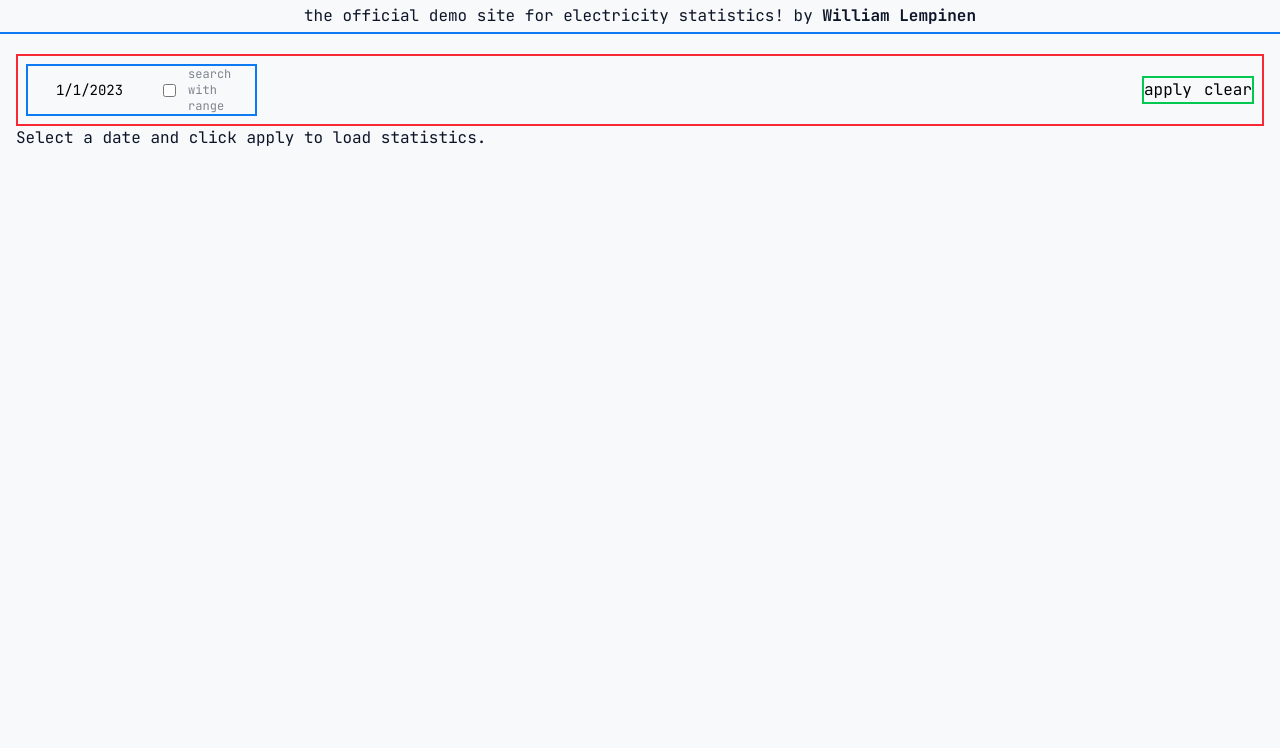
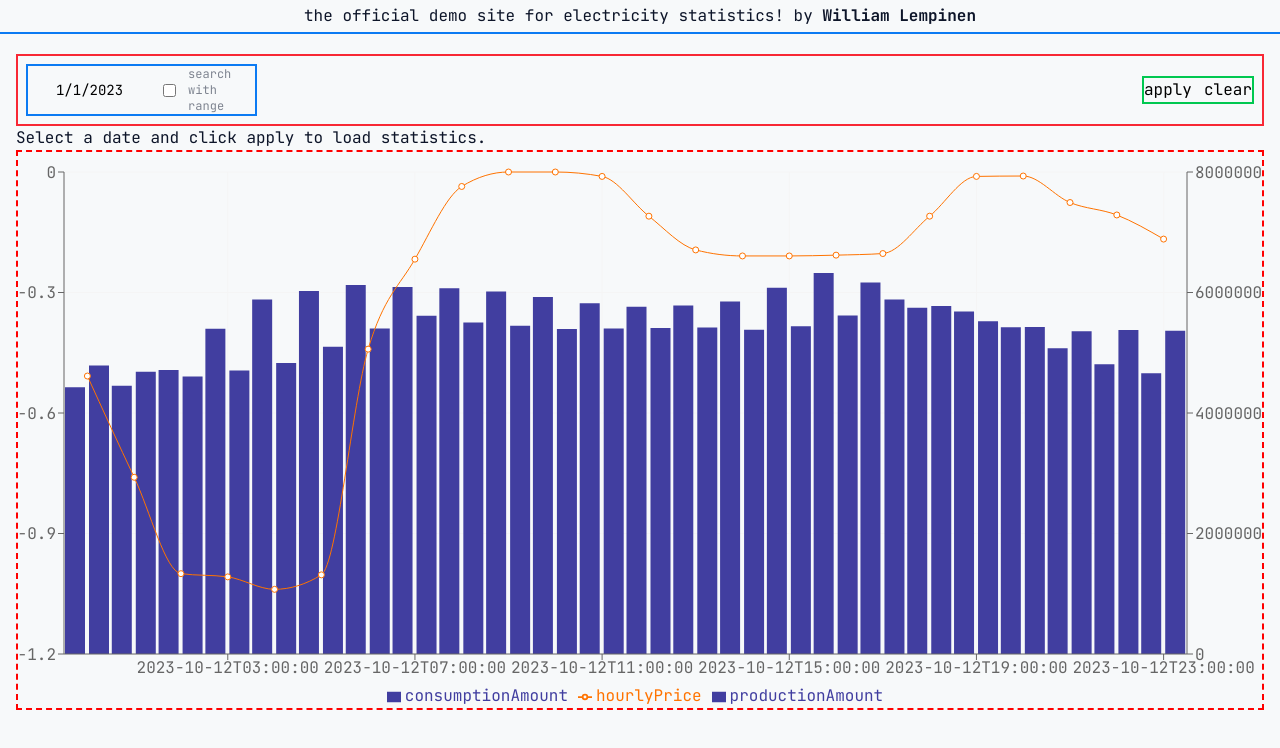
Before and after one commit to williamlempinen/kilowatch, a React (Vite) app in the folder kw-web/: page / in a window 1280 px wide. Shown: the top 748 px of the page. Built offline with nearby package versions, Linux system fonts and the light colour scheme; some icons are missing; a web font is replaced by a local one.

Commit message:
web: temp chart

```diff
--- a/kw-web/package.json
+++ b/kw-web/package.json
@@ -25,6 +25,7 @@
     },
     "devDependencies": {
         "@eslint/js": "^10.0.1",
+        "@recharts/devtools": "^0.0.18",
         "@types/node": "^24.13.3",
         "@types/react": "^19.2.18",
         "@types/react-dom": "^19.2.4",
--- a/kw-web/src/App.tsx
+++ b/kw-web/src/App.tsx
@@ -4,6 +4,7 @@ import { BrowserRouter, Navigate, Route, Routes } from 'react-router'
 import { ReactQueryDevtools } from '@tanstack/react-query-devtools/production'
 import { QueryClient, QueryClientProvider } from '@tanstack/react-query'
 import { DURATION_15_MIN } from './constants.ts'
+import { RechartsDevtoolsContext, RechartsDevtoolsPortal } from '@recharts/devtools'
 
 const queryClient = new QueryClient({
     defaultOptions: {
@@ -19,6 +20,7 @@ const queryClient = new QueryClient({
 function App() {
     return (
         <QueryClientProvider client={queryClient}>
+            <RechartsDevtoolsContext>
                 <BrowserRouter>
                     <Layout>
                         <Routes>
@@ -28,6 +30,8 @@ function App() {
                     </Layout>
                 </BrowserRouter>
                 <ReactQueryDevtools initialIsOpen={false} />
+                <RechartsDevtoolsPortal />
+            </RechartsDevtoolsContext>
         </QueryClientProvider>
     )
 }
--- a/kw-web/src/api.ts
+++ b/kw-web/src/api.ts
@@ -8,11 +8,11 @@ class ApiError extends Error {
 
 export interface ElectricityData {
     id: number
-    date: Date
+    date: string
     startTime: string
     productionAmount: number
     consumptionAmount: number
-    hourlyProduction: number
+    hourlyPrice: number
 }
 
 const getHeaders = () => ({
--- a/kw-web/src/features/chart.tsx
+++ b/kw-web/src/features/chart.tsx
@@ -0,0 +1,50 @@
+import type { ElectricityData } from '../api.ts'
+import { Bar, CartesianGrid, ComposedChart, Legend, Line, Tooltip, XAxis, YAxis } from 'recharts'
+import { RechartsDevtools } from '@recharts/devtools'
+
+export interface ElectricityChartProps {
+    data: ElectricityData[]
+}
+
+function ElectricityChart({ data }: ElectricityChartProps) {
+    const chartStyles = {
+        width: '100%',
+        maxWidth: '1600px',
+        maxHeight: '70vh',
+        aspectRatio: 1.618,
+        border: '2px',
+        borderStyle: 'dashed',
+        borderColor: 'red'
+    }
+
+    console.log('data 0: ', data[0])
+
+    return (
+        <div>
+            <ComposedChart
+                style={chartStyles}
+                responsive
+                data={data}
+                margin={{
+                    top: 20,
+                    right: 0,
+                    bottom: 0,
+                    left: 0
+                }}
+            >
+                <CartesianGrid stroke="#f5f5f5" />
+                <XAxis dataKey="startTime" scale="band" />
+                <YAxis yAxisId="price" width="auto" />
+                <YAxis yAxisId="amount" orientation="right" width="auto" niceTicks="snap125" />
+                <Bar yAxisId="amount" dataKey="consumptionAmount" barSize={20} fill="#413ea0" />
+                <Bar dataKey="productionAmount" barSize={20} fill="#413ea0" />
+                <Line yAxisId="price" type="monotone" dataKey="hourlyPrice" stroke="#ff7300" />
+                <Tooltip />
+                <Legend />
+                <RechartsDevtools />
+            </ComposedChart>
+        </div>
+    )
+}
+
+export default ElectricityChart
--- /dev/null
+++ b/kw-web/src/features/details.tsx
@@ -0,0 +1,28 @@
+export interface ElectricityDetailsProps {
+    date: string
+    startTime: string
+    productionAmount: number
+    consumptionAmount: number
+    hourlyPrice: number
+}
+
+function ElectricityDetails({
+    date,
+    startTime,
+    productionAmount,
+    consumptionAmount,
+    hourlyPrice
+}: ElectricityDetailsProps) {
+    return (
+        <div>
+            <h2>Electricity Details</h2>
+            <p>Date: {date}</p>
+            <p>Start Time: {startTime}</p>
+            <p>Production Amount: {productionAmount}</p>
+            <p>Consumption Amount: {consumptionAmount}</p>
+            <p>Hourly Price: {hourlyPrice}</p>
+        </div>
+    )
+}
+
+export default ElectricityDetails
--- a/kw-web/src/pages/statistics.tsx
+++ b/kw-web/src/pages/statistics.tsx
@@ -5,6 +5,202 @@ import { apiFetch } from '../api.ts'
 import Filters from '../features/chart-filters.tsx'
 import { DEFAULT_DATE } from '../constants.ts'
 import { toDayParam } from '../utils.ts'
+import ElectricityChart from '../features/chart.tsx'
+
+const tempChartData = [
+    {
+        id: 24336,
+        date: '2023-10-12',
+        startTime: '2023-10-12T00:00:00',
+        productionAmount: 35898.0,
+        consumptionAmount: 4426561.27,
+        hourlyPrice: -0.508
+    },
+    {
+        id: 24337,
+        date: '2023-10-12',
+        startTime: '2023-10-12T01:00:00',
+        productionAmount: 35147.0,
+        consumptionAmount: 4452966.513,
+        hourlyPrice: -0.76
+    },
+    {
+        id: 24338,
+        date: '2023-10-12',
+        startTime: '2023-10-12T02:00:00',
+        productionAmount: 34550.0,
+        consumptionAmount: 4712351.499,
+        hourlyPrice: -1.0
+    },
+    {
+        id: 24339,
+        date: '2023-10-12',
+        startTime: '2023-10-12T03:00:00',
+        productionAmount: 35283.0,
+        consumptionAmount: 5398049.786,
+        hourlyPrice: -1.008
+    },
+    {
+        id: 24340,
+        date: '2023-10-12',
+        startTime: '2023-10-12T04:00:00',
+        productionAmount: 36235.0,
+        consumptionAmount: 5884179.259,
+        hourlyPrice: -1.039
+    },
+    {
+        id: 24341,
+        date: '2023-10-12',
+        startTime: '2023-10-12T05:00:00',
+        productionAmount: 38250.0,
+        consumptionAmount: 6023021.687,
+        hourlyPrice: -1.003
+    },
+    {
+        id: 24342,
+        date: '2023-10-12',
+        startTime: '2023-10-12T06:00:00',
+        productionAmount: 40512.0,
+        consumptionAmount: 6125884.393,
+        hourlyPrice: -0.441
+    },
+    {
+        id: 24343,
+        date: '2023-10-12',
+        startTime: '2023-10-12T07:00:00',
+        productionAmount: 42091.0,
+        consumptionAmount: 6090927.645,
+        hourlyPrice: -0.217
+    },
+    {
+        id: 24344,
+        date: '2023-10-12',
+        startTime: '2023-10-12T08:00:00',
+        productionAmount: 41262.0,
+        consumptionAmount: 6069226.734,
+        hourlyPrice: -0.036
+    },
+    {
+        id: 24345,
+        date: '2023-10-12',
+        startTime: '2023-10-12T09:00:00',
+        productionAmount: 40855.0,
+        consumptionAmount: 6018441.203,
+        hourlyPrice: 0.0
+    },
+    {
+        id: 24346,
+        date: '2023-10-12',
+        startTime: '2023-10-12T10:00:00',
+        productionAmount: 40443.0,
+        consumptionAmount: 5926854.678,
+        hourlyPrice: 0.0
+    },
+    {
+        id: 24347,
+        date: '2023-10-12',
+        startTime: '2023-10-12T11:00:00',
+        productionAmount: 40522.0,
+        consumptionAmount: 5820556.011,
+        hourlyPrice: -0.011
+    },
+    {
+        id: 24348,
+        date: '2023-10-12',
+        startTime: '2023-10-12T12:00:00',
+        productionAmount: 40579.0,
+        consumptionAmount: 5764784.631,
+        hourlyPrice: -0.11
+    },
+    {
+        id: 24349,
+        date: '2023-10-12',
+        startTime: '2023-10-12T13:00:00',
+        productionAmount: 40644.0,
+        consumptionAmount: 5782749.61,
+        hourlyPrice: -0.194
+    },
+    {
+        id: 24350,
+        date: '2023-10-12',
+        startTime: '2023-10-12T14:00:00',
+        productionAmount: 40363.0,
+        consumptionAmount: 5851522.167,
+        hourlyPrice: -0.209
+    },
+    {
+        id: 24351,
+        date: '2023-10-12',
+        startTime: '2023-10-12T15:00:00',
+        productionAmount: 40808.0,
+        consumptionAmount: 6079324.691,
+        hourlyPrice: -0.209
+    },
+    {
+        id: 24352,
+        date: '2023-10-12',
+        startTime: '2023-10-12T16:00:00',
+        productionAmount: 42150.0,
+        consumptionAmount: 6323785.069,
+        hourlyPrice: -0.207
+    },
+    {
+        id: 24353,
+        date: '2023-10-12',
+        startTime: '2023-10-12T17:00:00',
+        productionAmount: 44117.0,
+        consumptionAmount: 6166537.676,
+        hourlyPrice: -0.203
+    },
+    {
+        id: 24354,
+        date: '2023-10-12',
+        startTime: '2023-10-12T18:00:00',
+        productionAmount: 43321.0,
+        consumptionAmount: 5746436.922,
+        hourlyPrice: -0.11
+    },
+    {
+        id: 24355,
+        date: '2023-10-12',
+        startTime: '2023-10-12T19:00:00',
+        productionAmount: 41419.0,
+        consumptionAmount: 5683114.242,
+        hourlyPrice: -0.011
+    },
+    {
+        id: 24356,
+        date: '2023-10-12',
+        startTime: '2023-10-12T20:00:00',
+        productionAmount: 40715.0,
+        consumptionAmount: 5424380.307,
+        hourlyPrice: -0.01
+    },
+    {
+        id: 24357,
+        date: '2023-10-12',
+        startTime: '2023-10-12T21:00:00',
+        productionAmount: 40188.0,
+        consumptionAmount: 5075375.213,
+        hourlyPrice: -0.076
+    },
+    {
+        id: 24358,
+        date: '2023-10-12',
+        startTime: '2023-10-12T22:00:00',
+        productionAmount: 40322.0,
+        consumptionAmount: 4808559.205,
+        hourlyPrice: -0.107
+    },
+    {
+        id: 24359,
+        date: '2023-10-12',
+        startTime: '2023-10-12T23:00:00',
+        productionAmount: 40251.0,
+        consumptionAmount: 4660349.682,
+        hourlyPrice: -0.167
+    }
+]
 
 function Statistics() {
     const [searchParams, setSearchParams] = useSearchParams()
@@ -55,6 +251,7 @@ function Statistics() {
                     </div>
                 )}
             </div>
+            <ElectricityChart data={tempChartData} />
         </div>
     )
 }
```
Also changed, not shown: 1 other file (tests, documents, lock files or other folders). Lines whose indentation alone changed are shown as unchanged.
